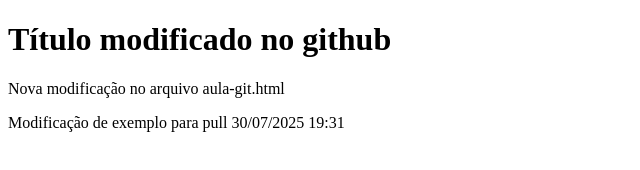
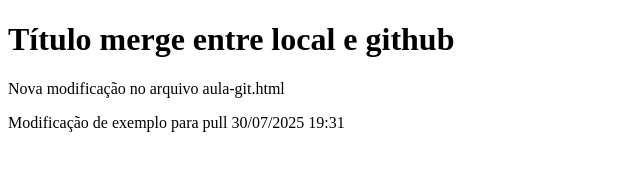
Before and after one commit to WendelRBarreto/qua207082, a plain HTML site: page aula-git.html in a window 1280 px wide. Shown: the whole page, without its empty margins (0-640 px from the left). Drawn offline with Linux system fonts and the light colour scheme.

Commit message:
merge entre local e github

```diff
--- a/aula-git.html
+++ b/aula-git.html
@@ -5,7 +5,7 @@
 </head>
 <body>
 
-<h1>Título modificado no github</h1>
+<h1>Título merge entre local e github</h1>
 <p>Nova modificação no arquivo aula-git.html</p>
 <p>Modificação de exemplo para pull 30/07/2025 19:31</p>
 
```
